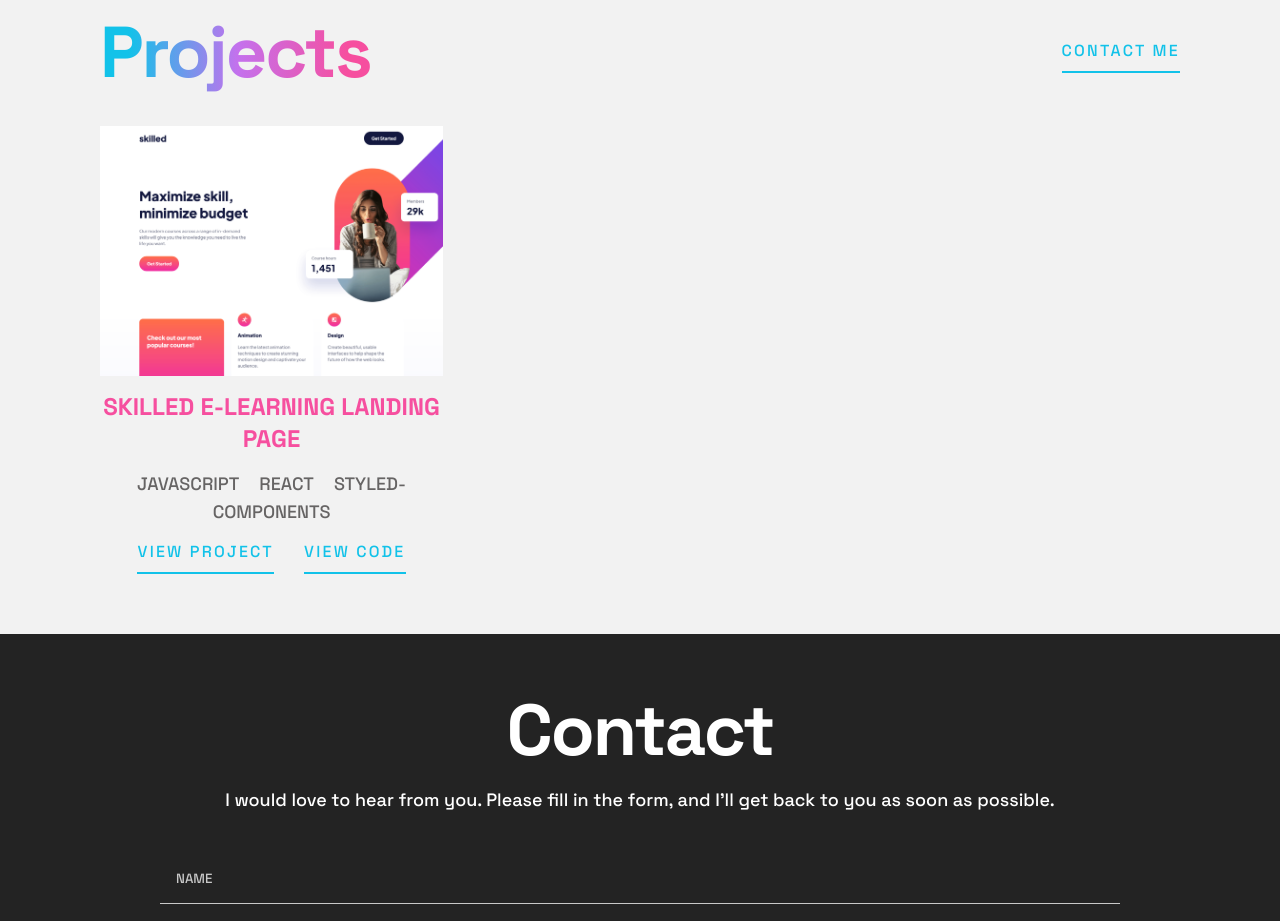
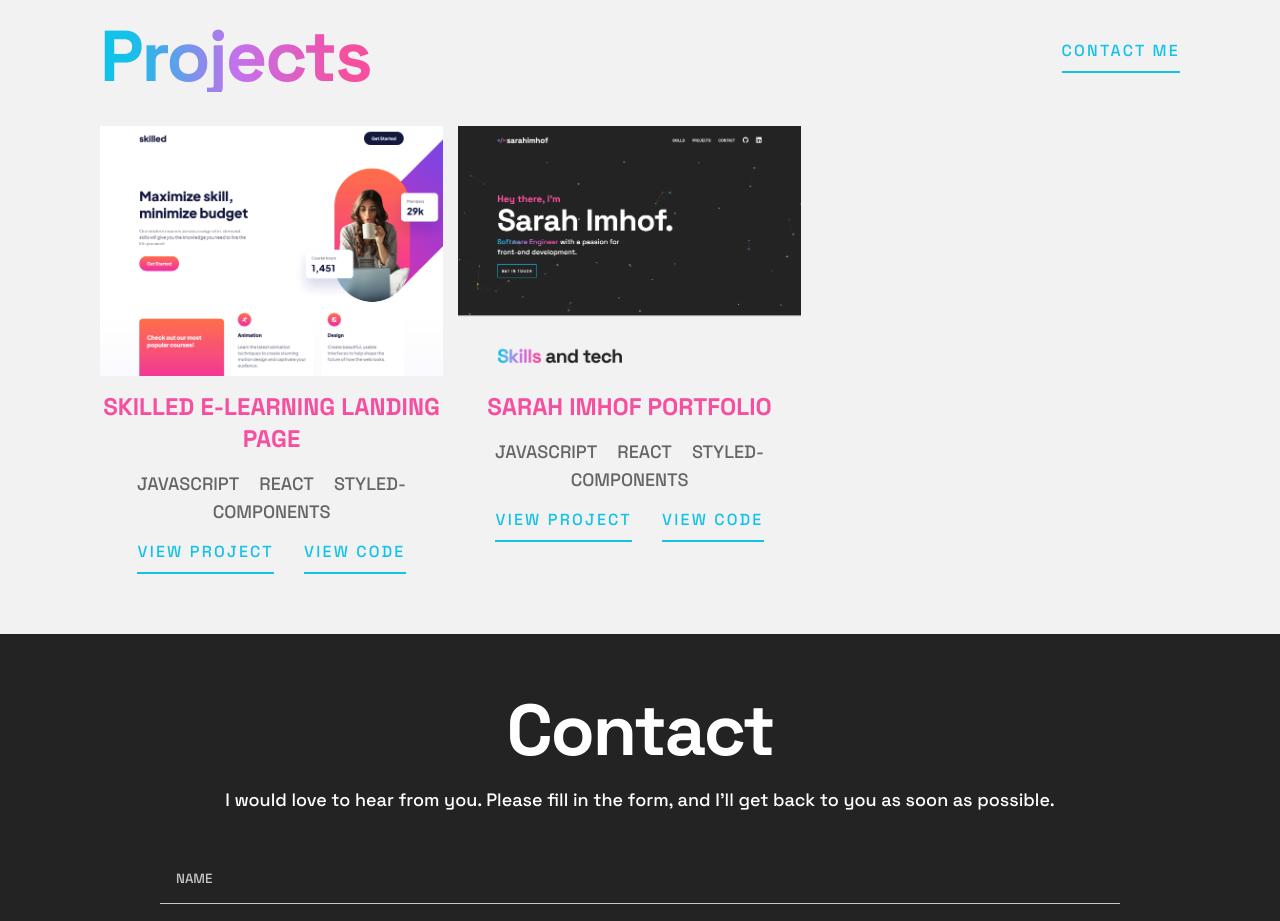
Before and after one commit to sarahimhof13/portfolio, a React (Create React App) app in the folder client/: page / in a window 1280 px wide. Shown: the part 1340-2261 px from the top of the page. Built offline with nearby package versions, Linux system fonts and the light colour scheme.

Commit message:
Add new project

```diff
--- a/client/src/Components/Projects/Projects.js
+++ b/client/src/Components/Projects/Projects.js
@@ -18,7 +18,20 @@ const Projects = () => {
                 <SecondaryButton name="Contact Me" onClick={() => handleClickNav("contact")} />
             </ProjectsHeader>
             <ProjectsContainer>
-                <ProjectCard src="/assets/projects/skilled-e-learning-platform.png" title="Skilled E-Learning Landing Page" language="Javascript react styled-components" href1="https://skilled-elearning-landing.sarahimhof.com/" href2="https://github.com/sarahimhof13/e-learning-landing-page"/>
+                <ProjectCard
+                    src="/assets/projects/skilled-e-learning-platform.png"
+                    title="Skilled E-Learning Landing Page"
+                    language="Javascript react styled-components"
+                    href1="https://skilled-elearning-landing.sarahimhof.com/"
+                    href2="https://github.com/sarahimhof13/e-learning-landing-page"
+                    />
+                <ProjectCard
+                    src="/assets/projects/sarah-imhof.png"
+                    title="Sarah Imhof Portfolio"
+                    language="Javascript React Styled-Components"
+                    href1="https://sarahimhof.com/"
+                    href2="https://github.com/sarahimhof13/portfolio"
+                />
             </ProjectsContainer>
         </ProjectsSection>
     );
--- a/client/src/Components/Projects/Projects.styled.js
+++ b/client/src/Components/Projects/Projects.styled.js
@@ -21,7 +21,6 @@ export const ProjectsSection = styled.section`
         -webkit-background-clip: text; /* For Safari */
         color: transparent;
         background-image: var(--blue-pink-gradient);
-        height: 80px;
     }
 `
 
@@ -30,6 +29,7 @@ export const ProjectsHeader = styled.div`
     justify-content: space-between;
     align-items: center;
     margin-bottom: 30px;
+    height: 80px;
 `
 
 export const ProjectsContainer = styled.div`
@@ -72,28 +72,31 @@ export const ProjectImageContainer = styled.picture`
     position: relative;
     margin-bottom: 15px;
 
+    & :hover {
+        background-position: 0 100%;
+}
+
+
     @media ${Device.desktop} {
         height: 300px;
         width: 450px;
     }
 `
 
-export const ProjectImage = styled.img`
-    bottom: -66%;
-	width: 100%;
-	height: auto;
-	position: absolute;
-	transition: bottom 2s;
+export const ProjectImage = styled.div`
+    width: 100%;
+    height: 100%;
+    background: ${props => `url(${props.src})`} center top / cover no-repeat ;
+    transition: background-position 2s ease-out;
 
     @media ${Device.desktop} {
-        bottom: -82%;
+        bottom: -100%;
     }
 
     &:hover {
-        bottom: 0;
-        transition: all 2s;
-        cursor: pointer;
-    }
+        background-position: 0 100%;
+}
+
 `
 
 export const ProjectLanguage = styled.p`
```
Also changed, not shown: client/public/assets/projects/sarah-imhof.png (added), client/public/assets/projects/si.svg (added).
